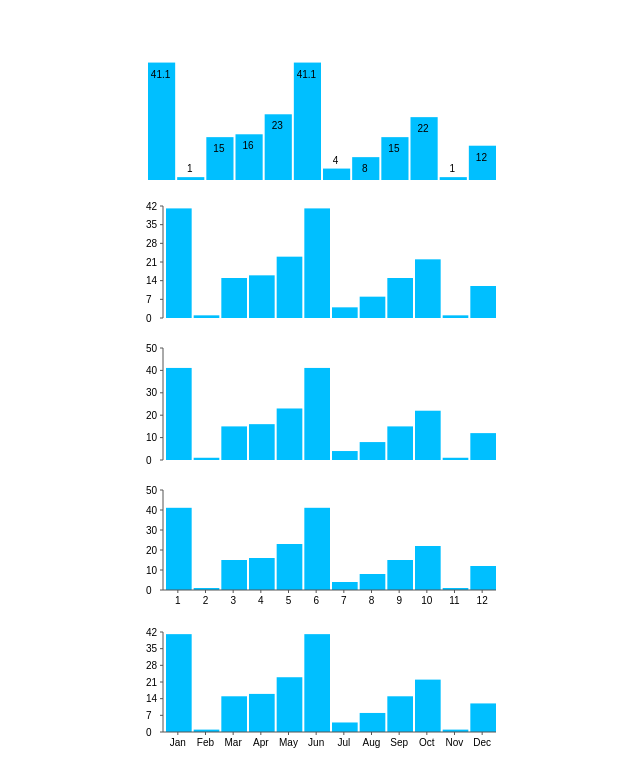
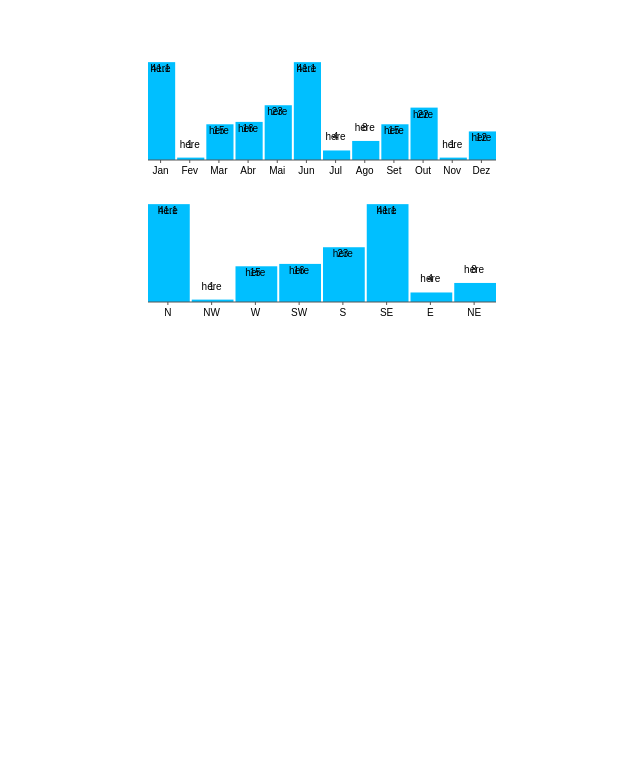
Before and after one commit to djaxho/pure-vue-chart, a Vue app: page / in a window 1280 px wide. Shown: the top 770 px of the page, without its empty margins (319-959 px from the left). Built offline with nearby package versions, Linux system fonts and the light colour scheme.

Commit message:
Changed show value prop to be a string arr.
this will then be sued to choose if you would like to show percentage or values or both on the bar

```diff
--- a/src/App.vue
+++ b/src/App.vue
@@ -1,10 +1,10 @@
 <template>
   <div id="app">
-    <pure-vue-chart
+    <!-- <pure-vue-chart
       :points="dataPoints"
       :width="chartWidth"
       :height="chartHeight"
-      :show-values="true"
+      :show-value:show-values="['val', 'pct']"
     />
     <br>
     <br>
@@ -44,14 +44,14 @@
       :use-month-labels="true"
     />
     <br>
-    <br>
+    <br> -->
     <pure-vue-chart
       :show-y-axis="false"
       :show-x-axis="true"
       :points="dataPoints"
       :width="chartWidth"
       :height="chartHeight"
-      :show-values="true"
+      :show-values="['val', 'pct']"
       :use-month-labels="true"
       :months="['Jan', 'Fev', 'Mar', 'Abr', 'Mai', 'Jun', 'Jul', 'Ago', 'Set', 'Out', 'Nov', 'Dez']"
     />
@@ -61,9 +61,9 @@
       :show-y-axis="false"
       :show-x-axis="true"
       :points="dataPointObjects"
+      :show-values="['val', 'pct']"
       :width="chartWidth"
       :height="chartHeight"
-      :show-values="true"
     />
   </div>
 </template>
--- a/src/components/PureVueChart.vue
+++ b/src/components/PureVueChart.vue
@@ -29,12 +29,19 @@
             :y="bar.yOffset"
           />
           <text
-            v-if="showValues"
+            v-if="showValues.some(val => val === 'val')"
             :x="bar.midPoint"
             :y="bar.yOffset"
-            :dy="`${bar.height < 22 ? '-5px' : '15px'}`"
+            :dy="valPos(bar.height, 'val')+'px'"
             text-anchor="middle"
           >{{ bar.valueNotInMotion }}</text>
+          <text
+            v-if="showValues.some(val => val === 'pct')"
+            :x="bar.midPoint"
+            :y="bar.yOffset"
+            :dy="valPos(bar.height, 'pct')+'px'"
+            text-anchor="middle"
+          >here</text>
           <g v-if="showXAxis">
             <text
               :x="bar.midPoint"
@@ -105,7 +112,7 @@ export default {
     showYAxis: { type: Boolean, default: false },
     showXAxis: { type: Boolean, default: false },
     easeIn: { type: Boolean, default: true },
-    showValues: { type: Boolean, default: false },
+    showValues: { type: Array, default: () => [] },
     maxYAxis: { type: Number, default: 0 },
     useMonthLabels: { type: Boolean, default: false },
     months: { type: Array, default: () => ['Jan', 'Feb', 'Mar', 'Apr', 'May', 'Jun', 'Jul', 'Aug', 'Sep', 'Oct', 'Nov', 'Dec'] },
@@ -210,6 +217,17 @@ export default {
     }
   },
   methods: {
+    valPos(barHeight, type) {
+      let position;
+      switch(true) {
+        case barHeight < 22:
+          position = -5;
+          break;
+        default:
+           position = 15;
+      }
+      return type = 'pct' && this.showValues.length > 1 ? (position - 5).toString() : position.toString()
+    },
     y(val) {
       return (val / this.maxDomain) * this.innerChartHeight
     },
```
